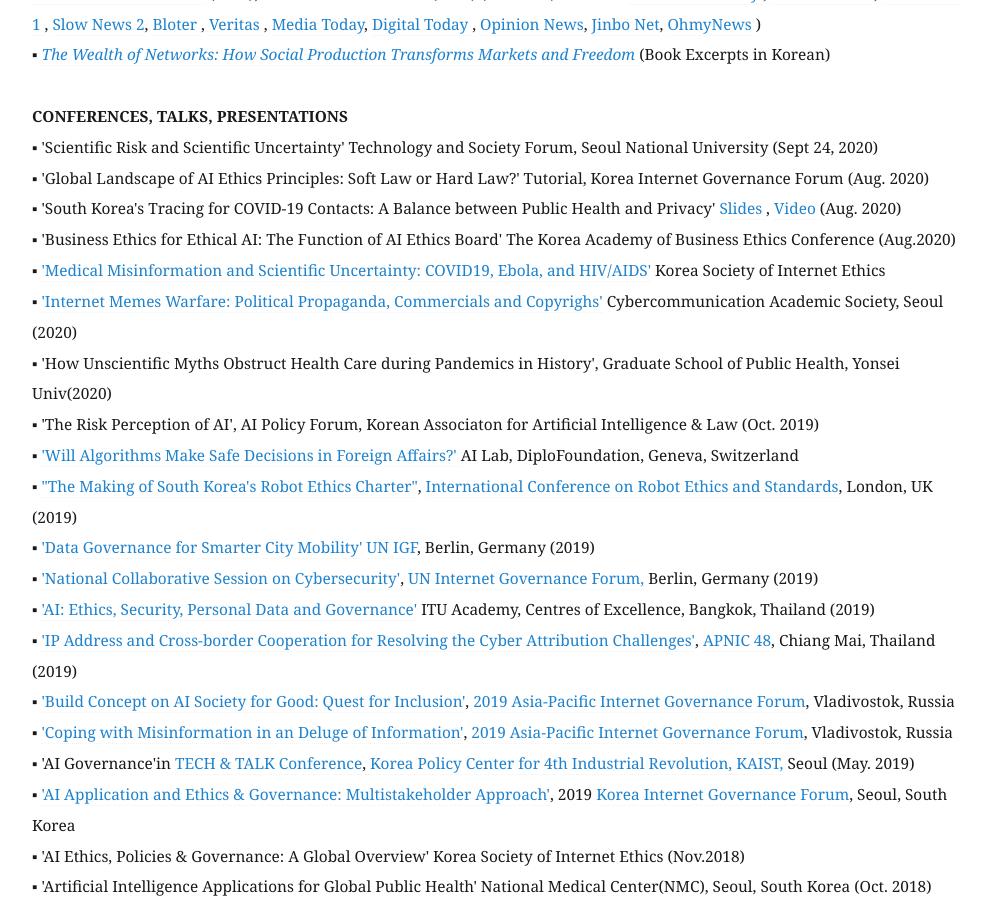
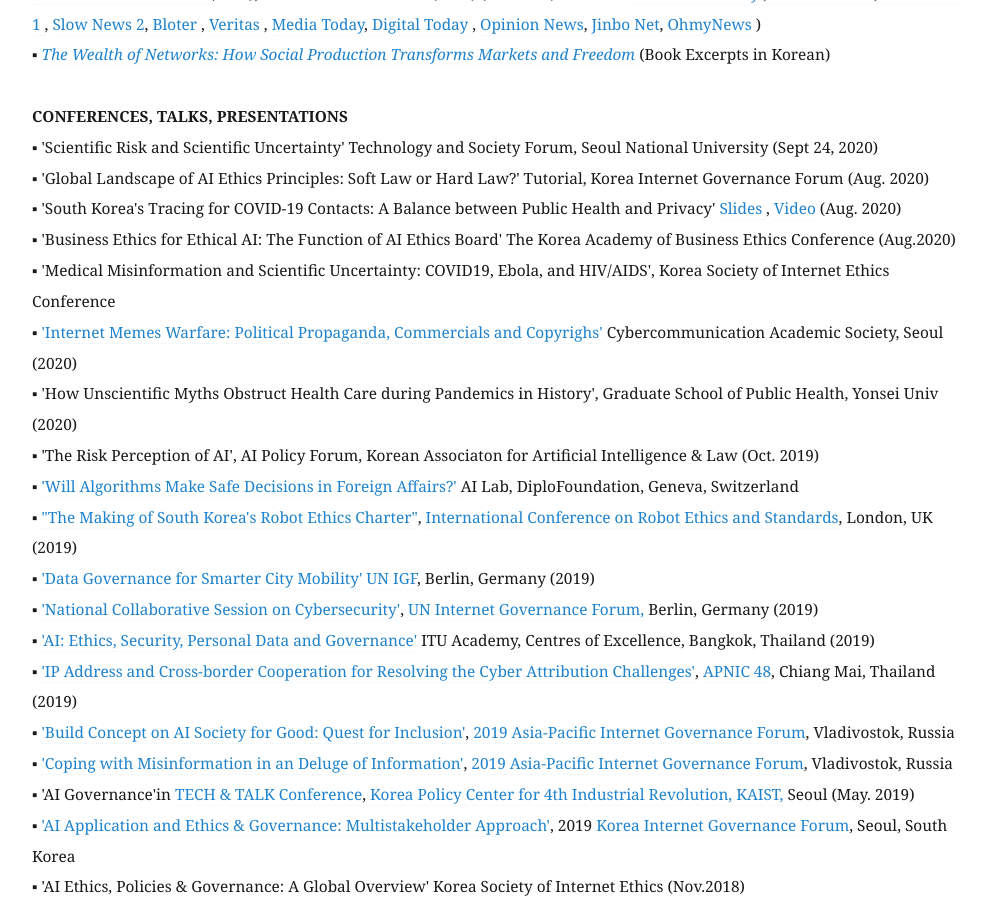
Before and after one commit to eunchangchoi/eunchangchoi.github.io, a Jekyll site: the page built from index.md, in a window 1280 px wide and 900 px high, scrolled down 2514 px. Shown: the whole window, without its empty margins (68-1054 px from the left). Built offline with Jekyll 4.4.1, drawn with Linux system fonts in a browser that asks for light colours.

Commit message:
Update index.md

```diff
--- a/index.md
+++ b/index.md
@@ -46,11 +46,11 @@
  <strong> CONFERENCES, TALKS, PRESENTATIONS </strong> <br>
 ▪  'Scientific Risk and Scientific Uncertainty' Technology and Society Forum, Seoul National University (Sept 24, 2020)<br>
 ▪  'Global Landscape of AI Ethics Principles: Soft Law or Hard Law?' Tutorial, Korea Internet Governance Forum (Aug. 2020) <br>
-▪  'South Korea's Tracing for COVID-19 Contacts: A Balance between Public Health and Privacy' <a href="https://www.slideshare.net/secret/vlJ18LSZxcB11J"> Slides </a>, <a href="https://www.youtube.com/watch?v=cEhrZUKgGPk"> Video </a> (Aug. 2020) <br>
+▪  'South Korea's Tracing for COVID-19 Contacts: A Balance between Public Health and Privacy' <a href="https://www.slideshare.net/secret/vlJ18LSZxcB11J"> Slides </a>, <a href="https://www.youtube.com/watch?v=BunQy8hsnVQ"> Video </a> (Aug. 2020) <br>
 ▪  'Business Ethics for Ethical AI: The Function of AI Ethics Board' The Korea Academy of Business Ethics Conference (Aug.2020) <br>
-▪  <a href="https://youtu.be/UE72pdH8kBU">'Medical Misinformation and Scientific Uncertainty: COVID19, Ebola, and HIV/AIDS'</a> Korea Society of Internet Ethics<br>
+▪  'Medical Misinformation and Scientific Uncertainty: COVID19, Ebola, and HIV/AIDS', Korea Society of Internet Ethics Conference <br>
 ▪  <a href="https://www.slideshare.net/EunChangChoi/internet-meme-warfare-political-propaganda-commercial-ads-copyright-lawsuits"> 'Internet Memes Warfare: Political Propaganda, Commercials and Copyrighs'</a> Cybercommunication Academic Society, Seoul (2020)<br>
-▪  'How Unscientific Myths Obstruct Health Care during Pandemics in History', Graduate School of Public Health, Yonsei Univ(2020)<br>
+▪  'How Unscientific Myths Obstruct Health Care during Pandemics in History', Graduate School of Public Health, Yonsei Univ (2020)<br>
 ▪  'The Risk Perception of AI', AI Policy Forum, Korean Associaton for Artificial Intelligence & Law (Oct. 2019) <br>
 ▪  <a href="https://www.diplomacy.edu/blog/will-algorithms-make-safe-decisions-foreign-affairs">'Will Algorithms Make Safe Decisions in Foreign Affairs?' </a> AI Lab, DiploFoundation, Geneva, Switzerland <br>
 ▪   <a href="https://clawar.org/wp-content/uploads/2019/11/ICRES2019_p64_paper_4.pdf">"The Making of South Korea's Robot Ethics Charter"</a>, <a href="https://www.icres2019.org/"> International Conference on Robot Ethics and Standards</a>, London, UK (2019)<br>
```
